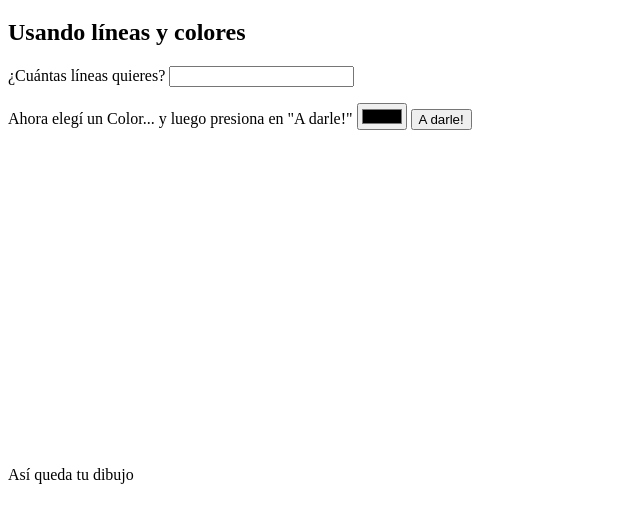
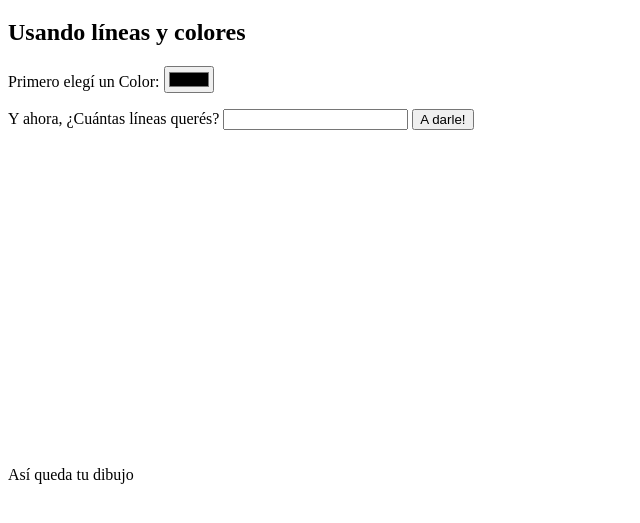
Before and after one commit to HelenaDestroy/coloredline, a plain HTML site: page prueba.html in a window 1280 px wide. Shown: the part 61-584 px from the top of the page, without its empty margins (0-640 px from the left). Drawn offline with Linux system fonts and the light colour scheme.

Commit message:
mejorado

```diff
--- a/prueba.html
+++ b/prueba.html
@@ -10,12 +10,11 @@
     <h1>Dibujo en CANVAS</h1>
     <h2> Usando líneas y colores</h2>
     <p>
-        ¿Cuántas líneas quieres?
+        Primero elegí un Color:
+        <input type="color" id= "rainbow" />
+    </p> <p>
+       Y ahora, ¿Cuántas líneas querés?
         <input type="text" id="texto_lineas"/>
-   </p>
-    <p>
-        Ahora elegí un Color... y luego presiona en "A darle!"
-        <input type="color" id= "rainbow" />
         <input type="button" value="A darle!" id="botoncito"/>
     </p>
 
```
